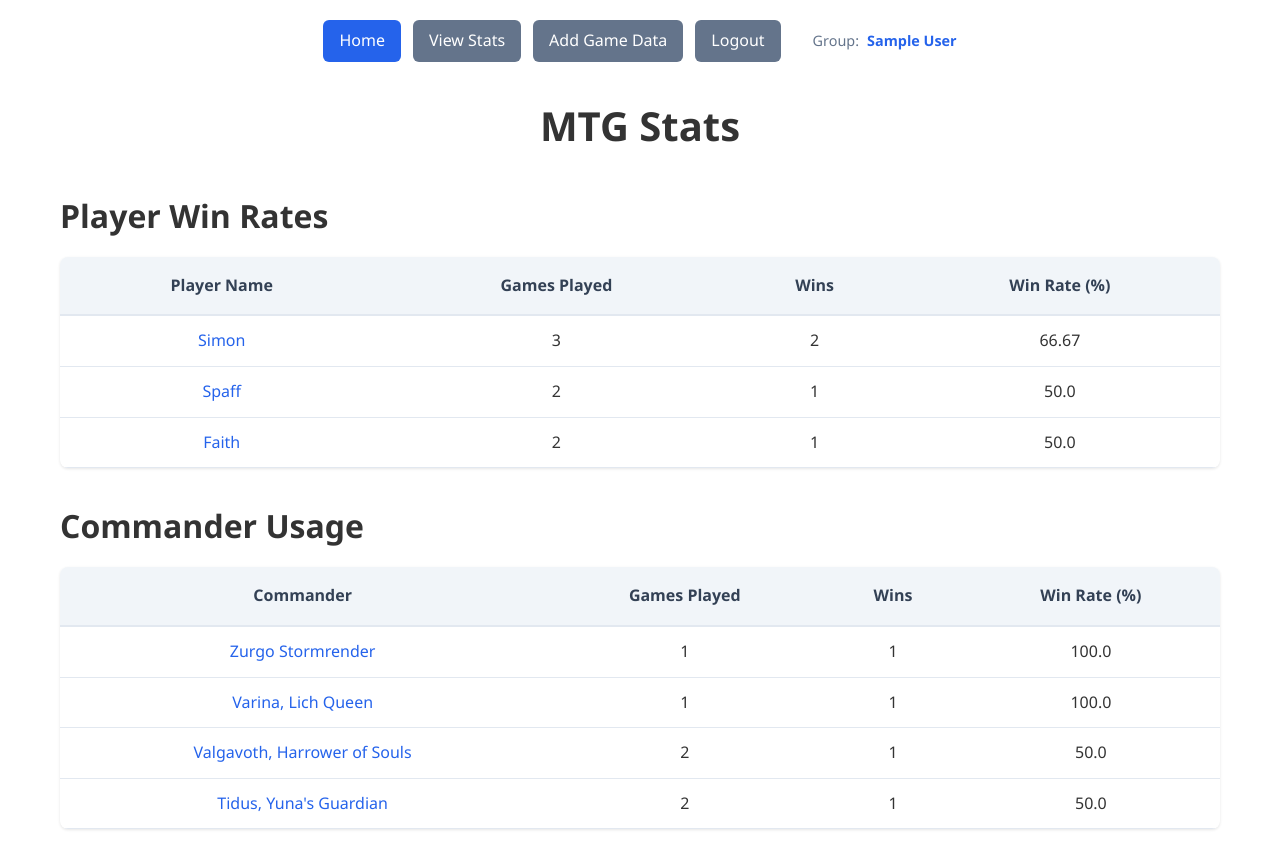
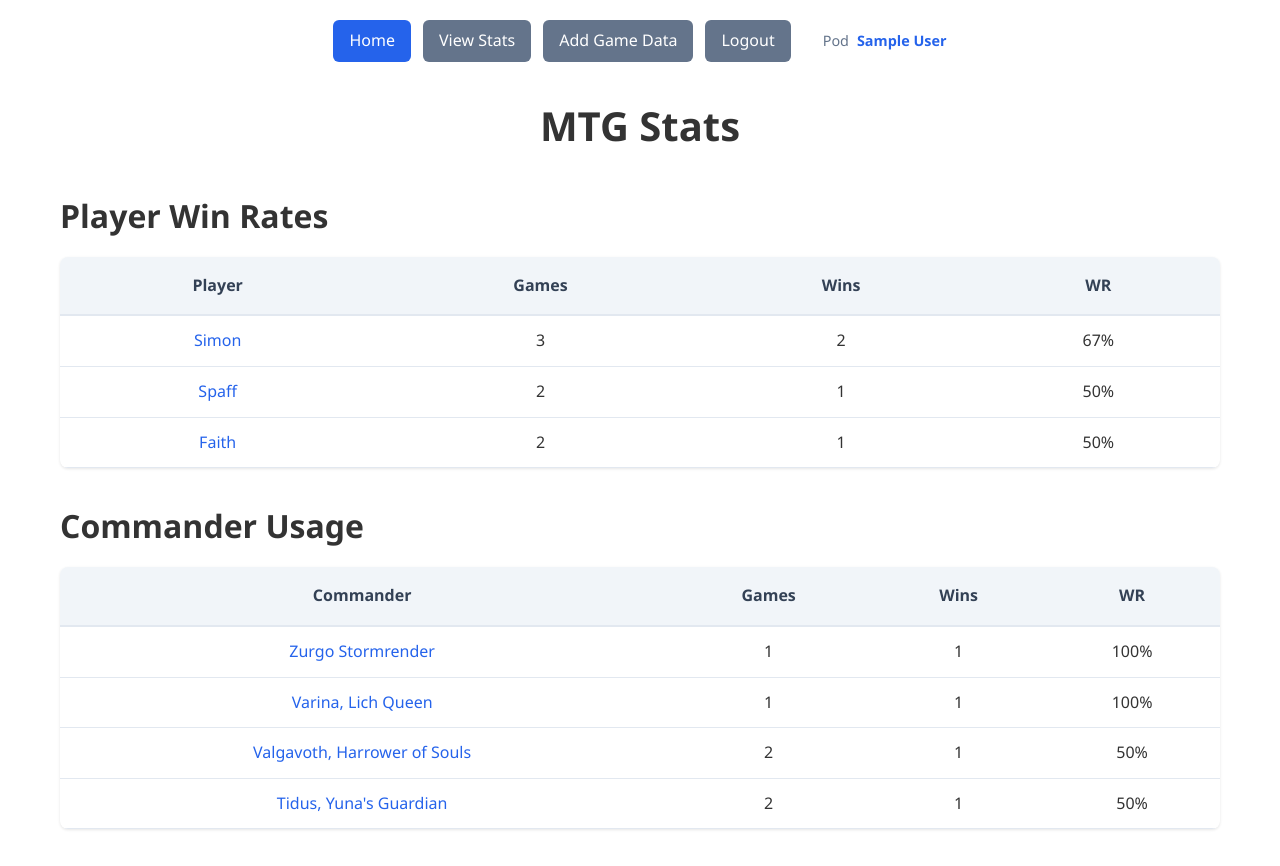
Before and after one commit to Agentredx1/MTG-Journal, a Flask app: page /stats in a window 1280 px wide. Shown: the top 866 px of the page. Run offline with Flask 3, Linux system fonts and the light colour scheme; the visitor is signed in with stand-in values (Sample User, id 1); data comes from the database, SQL or seed files in the repository.

Commit message:
lots of styling changes

```diff
--- a/templates/_macros.html.j2
+++ b/templates/_macros.html.j2
@@ -22,9 +22,9 @@
   <thead>
     <tr>
       <th class="table__header">Commander</th>
-      <th class="table__header">Games Played</th>
+      <th class="table__header">Games</th>
       <th class="table__header">Wins</th>
-      <th class="table__header">Win Rate (%)</th>
+      <th class="table__header">WR</th>
     </tr>
   </thead>
   <tbody>
@@ -39,7 +39,7 @@
       </td>
       <td class="table__cell">{{ commander.games_played }}</td>
       <td class="table__cell">{{ commander.wins }}</td>
-      <td class="table__cell">{{ commander.win_rate }}</td>
+      <td class="table__cell">{{ commander.win_rate|int }}%</td>
     </tr>
     {% endfor %}
   </tbody>
--- a/templates/base.html.j2
+++ b/templates/base.html.j2
@@ -1,13 +1,14 @@
-
 <!-- base.html.j2 -->
 <!DOCTYPE html>
 <html lang="en">
+
 <head>
   <meta charset="UTF-8">
   <meta name="viewport" content="width=device-width, initial-scale=1.0">
   <link rel="stylesheet" href="{{ url_for('static', filename='styles.css') }}">
   <title>{% block title %}MTG Tracker{% endblock %}</title>
 </head>
+
 <body>
   <div class="container">
     <nav class="nav">
@@ -30,7 +31,7 @@
         </div>
         {% if session.logged_in %}
         <div class="nav__group-info">
-            <span class="nav__group-label">Group:</span>
+          <span class="nav__group-label">Pod</span>
           <span class="nav__group-name">{{ session.group_name }}</span>
         </div>
         {% endif %}
@@ -50,12 +51,12 @@
   </div>
 
   <script>
-    document.addEventListener('DOMContentLoaded', function() {
+    document.addEventListener('DOMContentLoaded', function () {
       const navToggle = document.getElementById('nav-toggle');
       const navContent = document.getElementById('nav-content');
 
       if (navToggle && navContent) {
-        navToggle.addEventListener('click', function() {
+        navToggle.addEventListener('click', function () {
           navContent.classList.toggle('nav__content--active');
           navToggle.classList.toggle('nav__toggle--active');
         });
@@ -63,4 +64,5 @@
     });
   </script>
 </body>
+
 </html>
--- a/templates/stats.html.j2
+++ b/templates/stats.html.j2
@@ -13,10 +13,10 @@
   <table class="table">
     <thead>
       <tr>
-          <th class="table__header">Player Name</th>
-          <th class="table__header">Games Played</th>
+        <th class="table__header">Player</th>
+        <th class="table__header">Games</th>
         <th class="table__header">Wins</th>
-          <th class="table__header">Win Rate (%)</th>
+        <th class="table__header">WR</th>
       </tr>
     </thead>
     <tbody>
@@ -29,7 +29,7 @@
         </td>
         <td class="table__cell">{{ row[1] }}</td>
         <td class="table__cell">{{ row[2] }}</td>
-            <td class="table__cell">{{ row[3] }}</td>
+        <td class="table__cell">{{ row[3]|round|int }}%</td>
       </tr>
       {% endfor %}
     </tbody>
```
Lines whose indentation alone changed are shown as unchanged.
